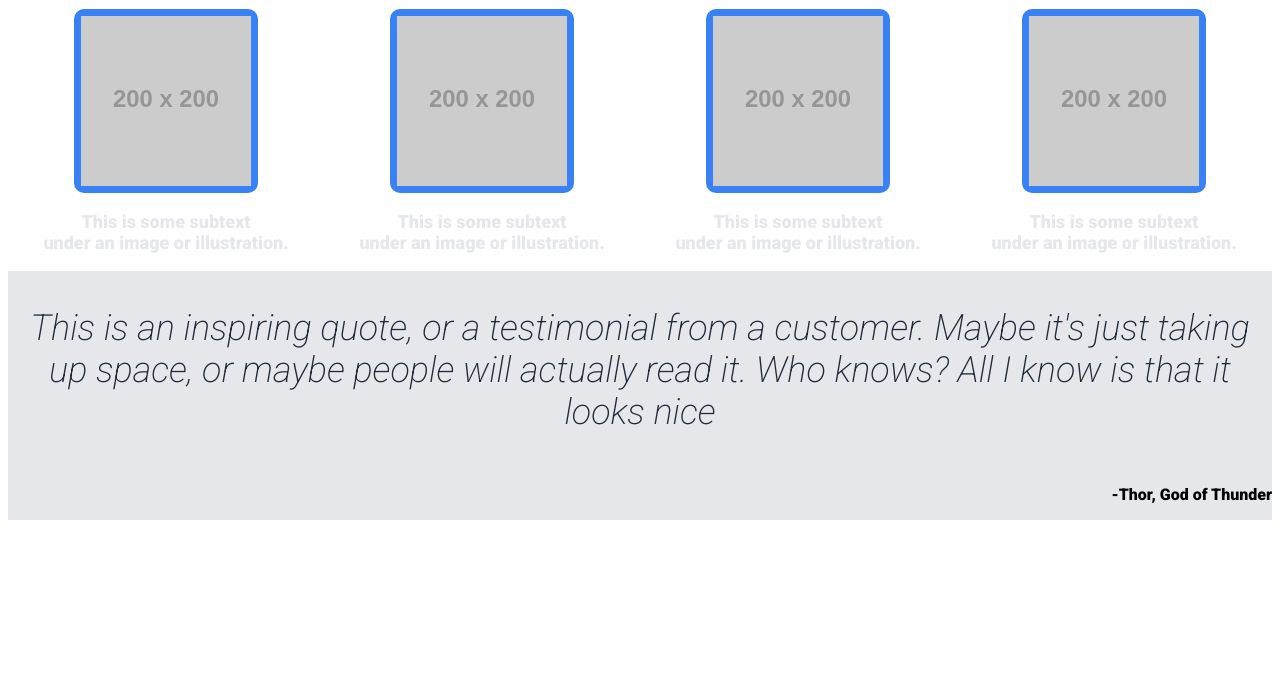
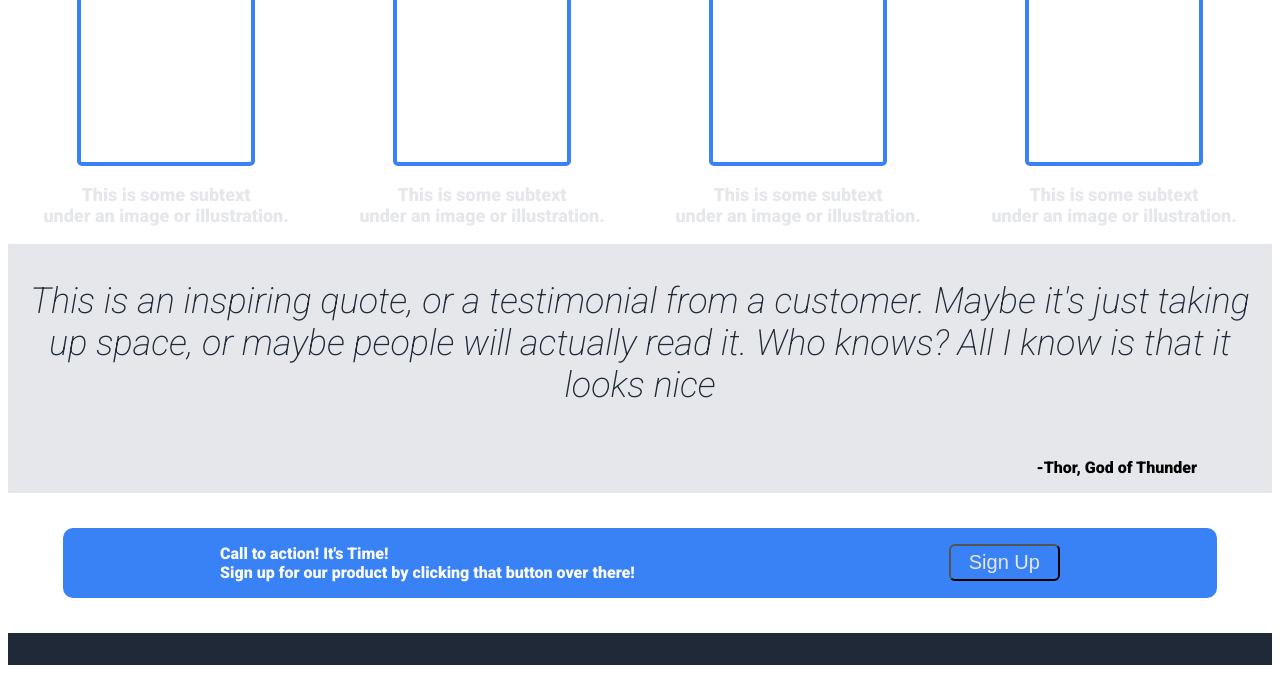
Before and after one commit to MakeBloodborne2/Landing-Page-Project, a plain HTML site: page index.html in a window 1280 px wide. Shown: the part 437-1110 px from the top of the page. Before the commit the page ends 957 px from the top, so only its background shows below. Drawn offline with Linux system fonts and the light colour scheme; placeholder pictures from the web are drawn by us.

Commit message:
Set up call to action, finished quote section, started footer

```diff
--- a/index.html
+++ b/index.html
@@ -10,7 +10,6 @@
 <link href="https://fonts.googleapis.com/css2?family=Alex+Brush&family=Roboto:ital,wght@0,100..900;1,100..900&display=swap" rel="stylesheet">
 </head>
 <body>
-<div class="container">
     <div class="header">
     <h3>Header Logo</h3>
     <a href="./index.html">
@@ -22,7 +21,8 @@
     <a href="./index.html">
         Header Link Three
     </a>
-    </div>
+</div>
+<div class="container">
         <div class="hero">
             <div class="herotext">
             <h1>This website is awesome</h1>
@@ -30,7 +30,7 @@
             <button>Sign up</button>
             </div>
             <div class="heroimg">
-                <img src="https://placehold.co/1200x800">
+                <img src="https://placehold.co/300x150">
             </div>
         </div>
     <div class="modal">
@@ -38,11 +38,11 @@
             <h2>Some Random Information.</h2>
         </div>
         <div class="modal-img-holder">
-        <div class="modal-combo"><div class="img"><img src="https://placehold.co/200"></div><div class="modal-subtext"><p>This is some subtext <br>under an image or illustration.</p></div></div>
+        <div class="modal-combo"><div class="img"></div><div class="modal-subtext"><p>This is some subtext <br>under an image or illustration.</p></div></div>
 
-        <div class="modal-combo"><div class="img"><img src="https://placehold.co/200"></div><div class="modal-subtext"><p>This is some subtext <br>under an image or illustration.</p></div></div>
-        <div class="modal-combo"><div class="img"><img src="https://placehold.co/200"></div><div class="modal-subtext"><p>This is some subtext <br>under an image or illustration.</p></div></div>
-        <div class="modal-combo"><div class="img"><img src="https://placehold.co/200"></div><div class="modal-subtext"><p>This is some subtext <br>under an image or illustration.</p></div></div>
+        <div class="modal-combo"><div class="img"></div><div class="modal-subtext"><p>This is some subtext <br>under an image or illustration.</p></div></div>
+        <div class="modal-combo"><div class="img"></div><div class="modal-subtext"><p>This is some subtext <br>under an image or illustration.</p></div></div>
+        <div class="modal-combo"><div class="img"></div><div class="modal-subtext"><p>This is some subtext <br>under an image or illustration.</p></div></div>
         </div>
     </div>
     <div class="quote-box">
@@ -54,11 +54,17 @@
         <div class="quote-signoff"><p>-Thor, God of Thunder</p></div>
     </div>
     <div class="action">
+        <div class="action-text">
+            <p>Call to action! It's Time!<br>
+            Sign up for our product by clicking that button over there! </p>
+        </div>
+        <div class="action-button"><button>Sign Up</button></div>
+    </div>
 
+</div>
+</div>
+    <div class="footer">
+    <p> </p>
     </div>
-    <div class="footer">
-
-    </div>
-</div>
 </body>
 </html>
--- a/style.css
+++ b/style.css
@@ -1,8 +1,8 @@
 html{
-    box-sizing: border-box;
+    box-sizing: border-box ;
 }
 body{
-    height: 100vh;
+    height: 100%;
     font-family: "Roboto", sans-serif;
     font-optical-sizing: auto;
     font-weight: 900;
@@ -14,7 +14,7 @@ body{
 .container{
     display: flex;
     flex-direction: column;
-    flex: 1;
+    flex: 1 0 auto;
 }
 .header{
     display: flex;
@@ -47,6 +47,10 @@ body{
 .footer{
     display: flex;
     flex-direction: column;
+    background-color: #1F2937;
+    justify-content: center;
+    align-items: center;
+    flex-shrink: 0;
 }
 button{
     width: fit-content;
@@ -60,17 +64,19 @@ button{
 .heroimg{
     display: flex;
     flex-direction: row;
-    height: 250px;
+
 }
 .modal-img-holder{
     display: flex;
     justify-content: space-around;
     align-items: center;
+    justify-content: space-around;
+    flex-wrap: wrap;
 }
 .img{
-    border: 7px solid;
+    border: 4px solid;
     border-color: #3882F6;
-    border-radius: 10px;
+    border-radius: 5px;
     height: 170px;
     width: 170px;
     display: flex;
@@ -90,11 +96,6 @@ a{
     justify-content: space-around;
 
 }
-.modal-img-holder{
-    display: flex;
-    flex-direction: row;
-    justify-content: space-around;
-}
 .modal-subtext{
     font-size: 18px;
     text-align: center;
@@ -112,7 +113,11 @@ a{
 
 }
 .quote-signoff{
-    text-align:right;
+    display: flex;
+    flex-direction: row-reverse;
+    justify-content: space-between;
+    margin-right: 75px;
+
 }
 h1{
     font-size: 48px;
@@ -125,3 +130,21 @@ h1{
 h2{
     font-size: 30px;
 }
+.action{
+    display: flex;
+    flex-direction: row;
+    background-color: #3882F6;
+    justify-content: space-around;
+    align-items: center;
+    margin: 35px 55px ;
+    border-radius: 10px;
+}
+.action-text{
+color: #F9FAF8;
+}
+.action-button{
+    border-radius: 5px;
+    outline-color: #F9FAF8;
+    outline-width: 3px;
+    box-shadow: #F9FAF8;
+}
```
